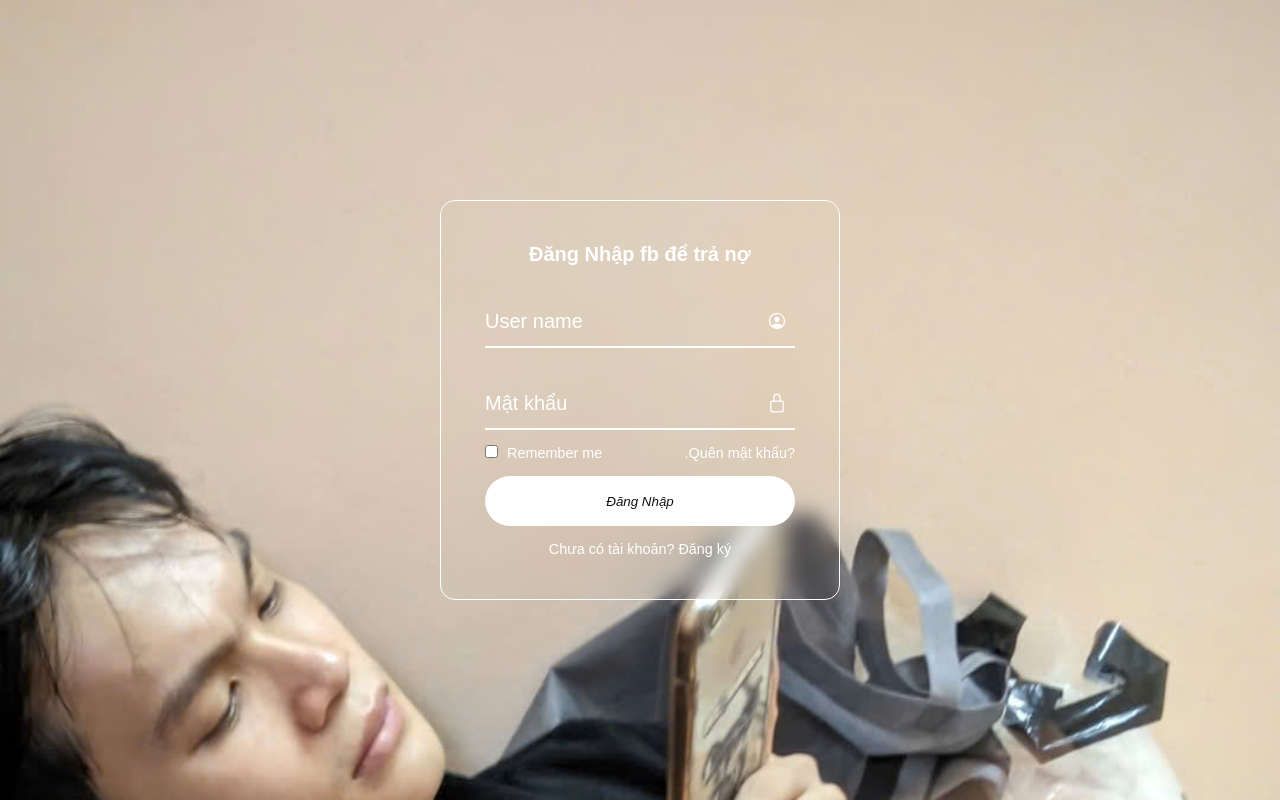
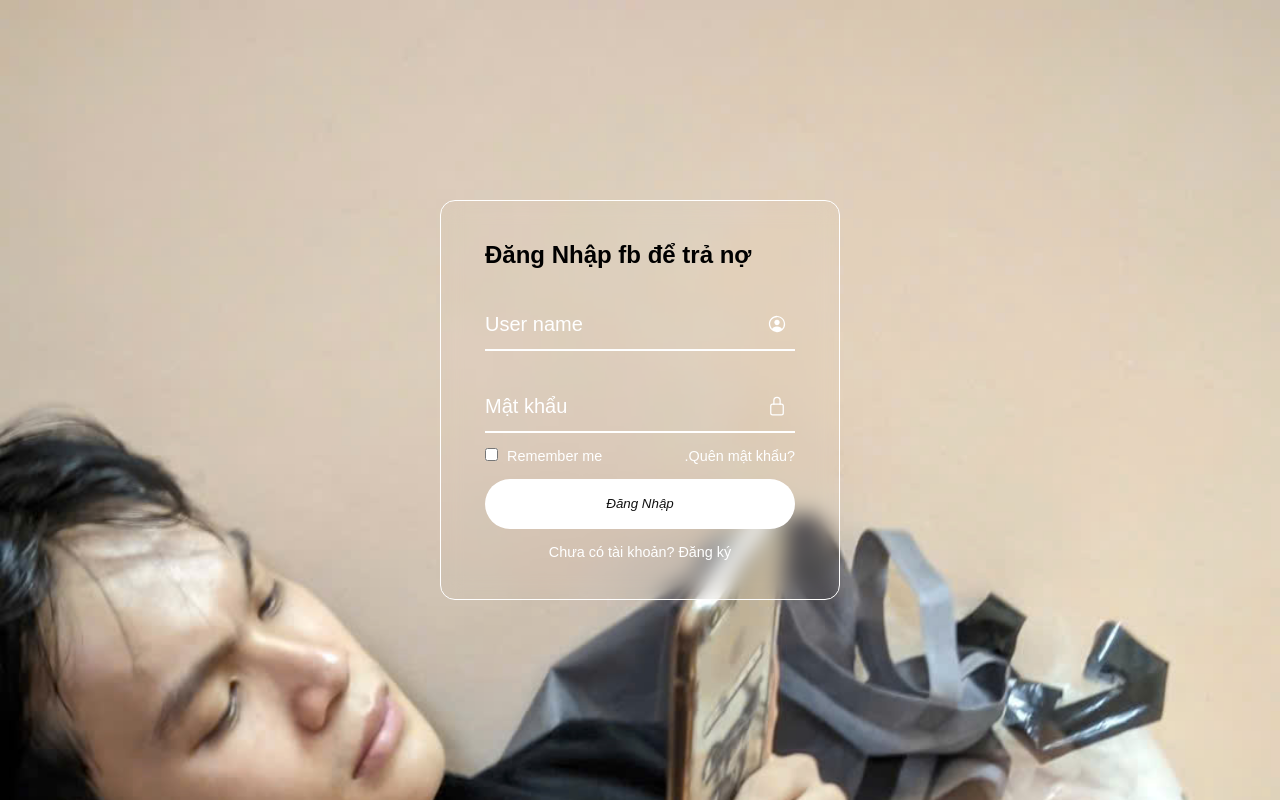
Before and after one commit to namder03/namder03.github.io, a plain HTML site: page index.html in a window 1280 px wide. Drawn offline with nearby package versions, Linux system fonts and the light colour scheme.

Commit message:
Update index.html

```diff
--- a/index.html
+++ b/index.html
@@ -11,7 +11,7 @@
 <section>
       <div class="login">
         <form action="">
-          <h3>Đăng Nhập fb để trả nợ</h3>
+          <h2>Đăng Nhập fb để trả nợ</h2>
           <div class="input-box">
             <span class="icon"><ion-icon name="person-circle-outline"></ion-icon></span>
             <input type="user" required>
```
